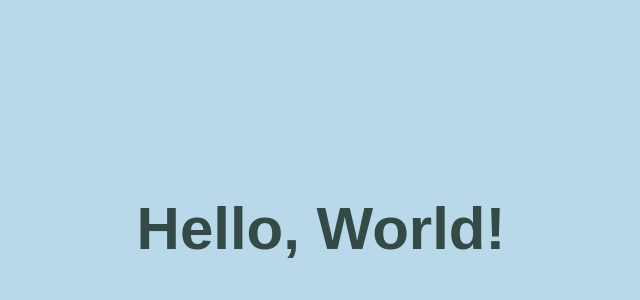
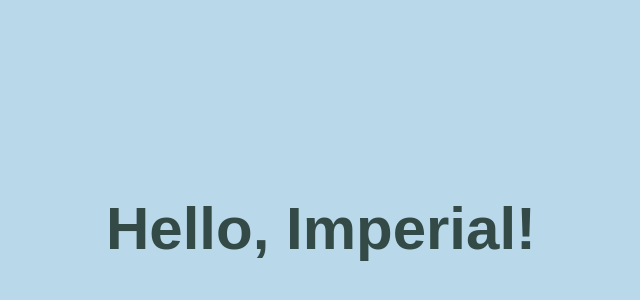
Before and after one commit to rhowells-2020/hello-world, a plain HTML site: page index.html in a window 1280 px wide. Shown: the part 232-532 px from the top of the page, without its empty margins (319-959 px from the left). Drawn offline with Linux system fonts and the light colour scheme.

Commit message:
Update index.html

```diff
--- a/index.html
+++ b/index.html
@@ -1,6 +1,6 @@
 <!DOCTYPE html>
 <head>
-    <title>Hello, World!</title>
+    <title>Hello, Imperial!</title>
     <style>
         body {
             background-color: #B9D9EB;
@@ -26,6 +26,6 @@
     </style>
 </head>
 <body>
-    <p><a href="https://www.appvia.io">Hello, World!</a></p>
+    <p><a href="https://www.https://www.imperial.ac.uk/">Hello, Imperial!</a></p>
 </body>
 </html>
```
